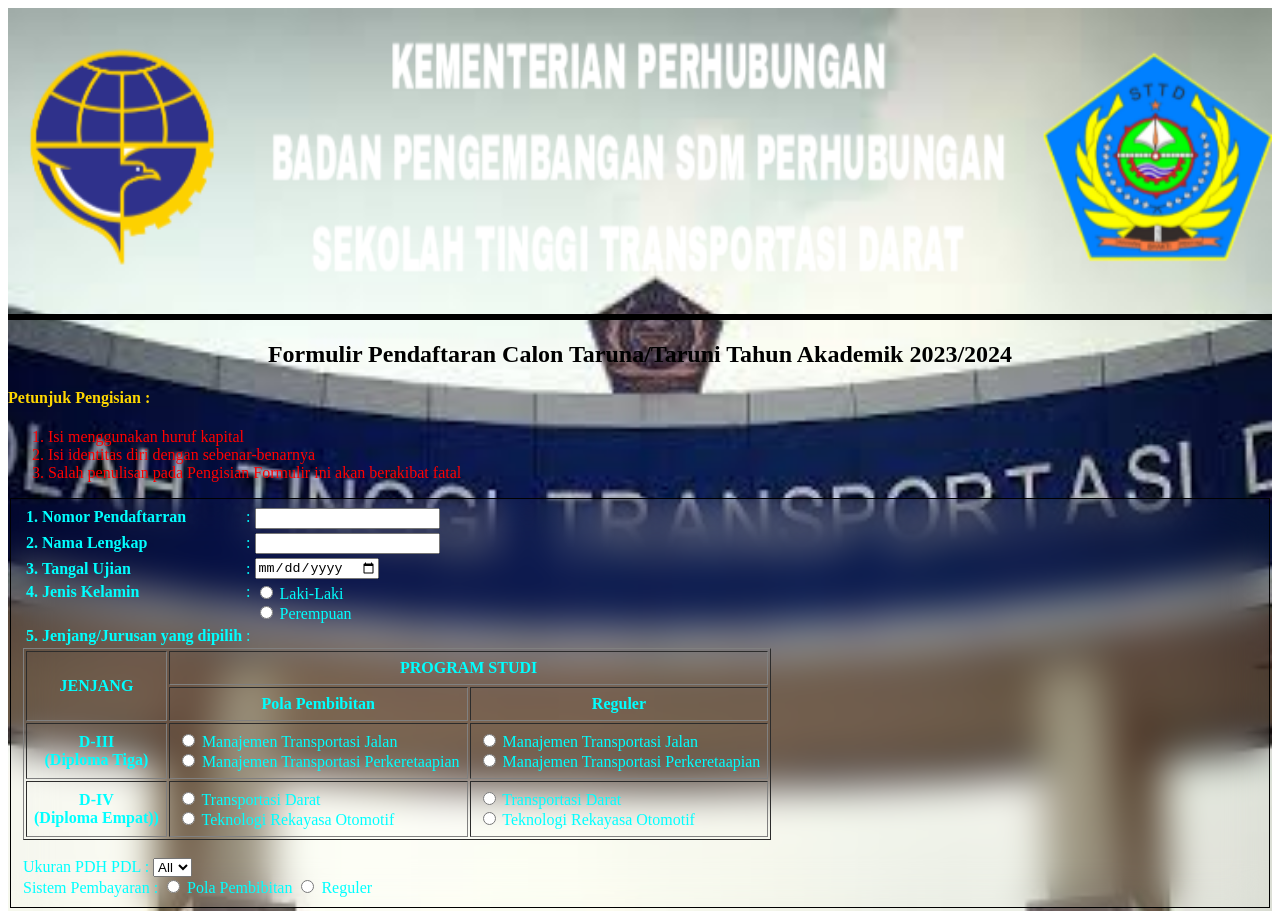
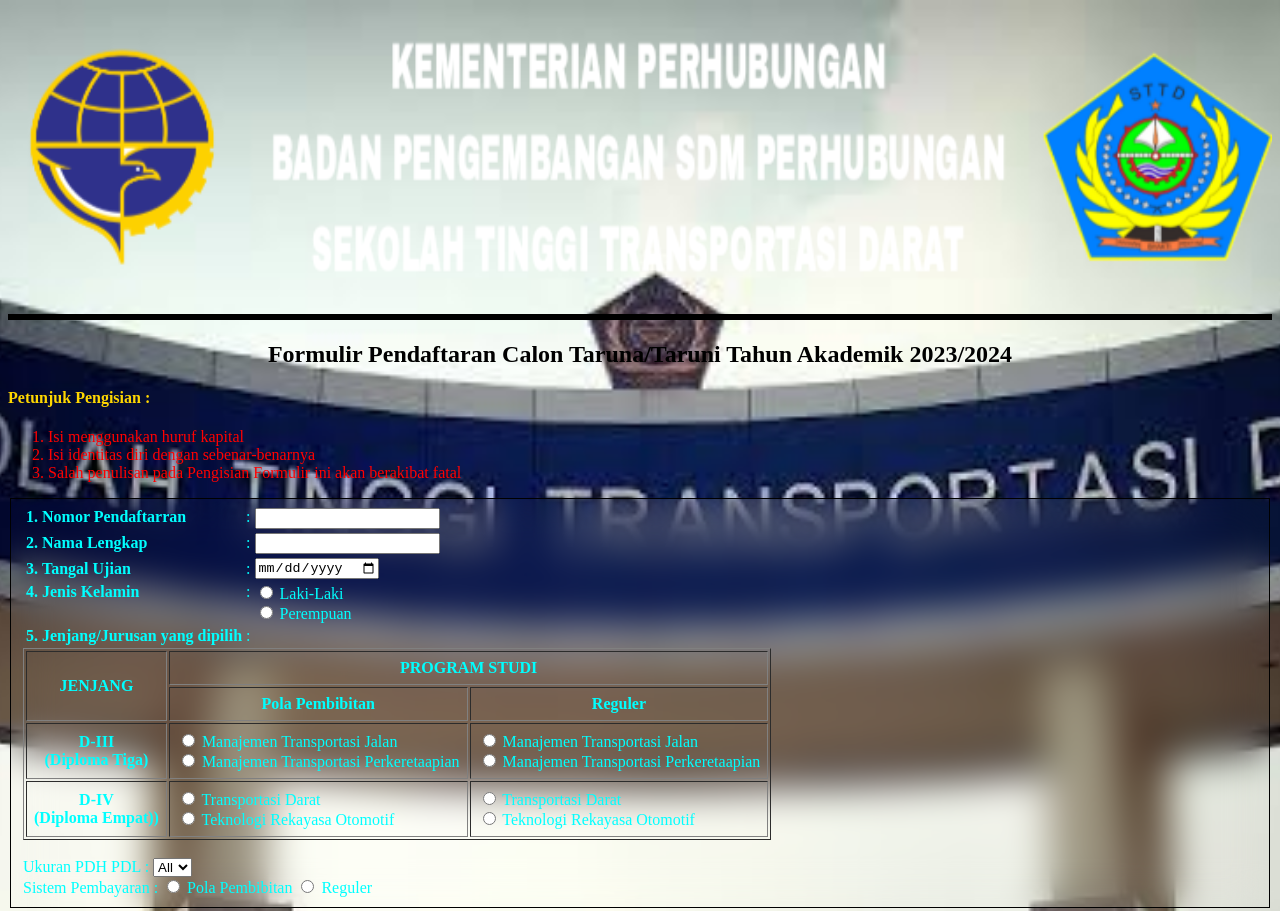
Before and after one commit to rizaldwirizki194/profil-Tugas2, a plain HTML site: page p04css-responsive/from-lv2.html in a window 1280 px wide. Shown: the top 911 px of the page. Drawn offline with Linux system fonts and the light colour scheme.

Commit message:
Update stylerizal194.css

```diff
--- a/p04css-responsive/stylerizal194.css
+++ b/p04css-responsive/stylerizal194.css
@@ -1,4 +1,4 @@
-.bg-img {
+body {
     background-image: url(img/co.jpeg);
     background-size: cover;
     background-repeat: no-repeat;
```
